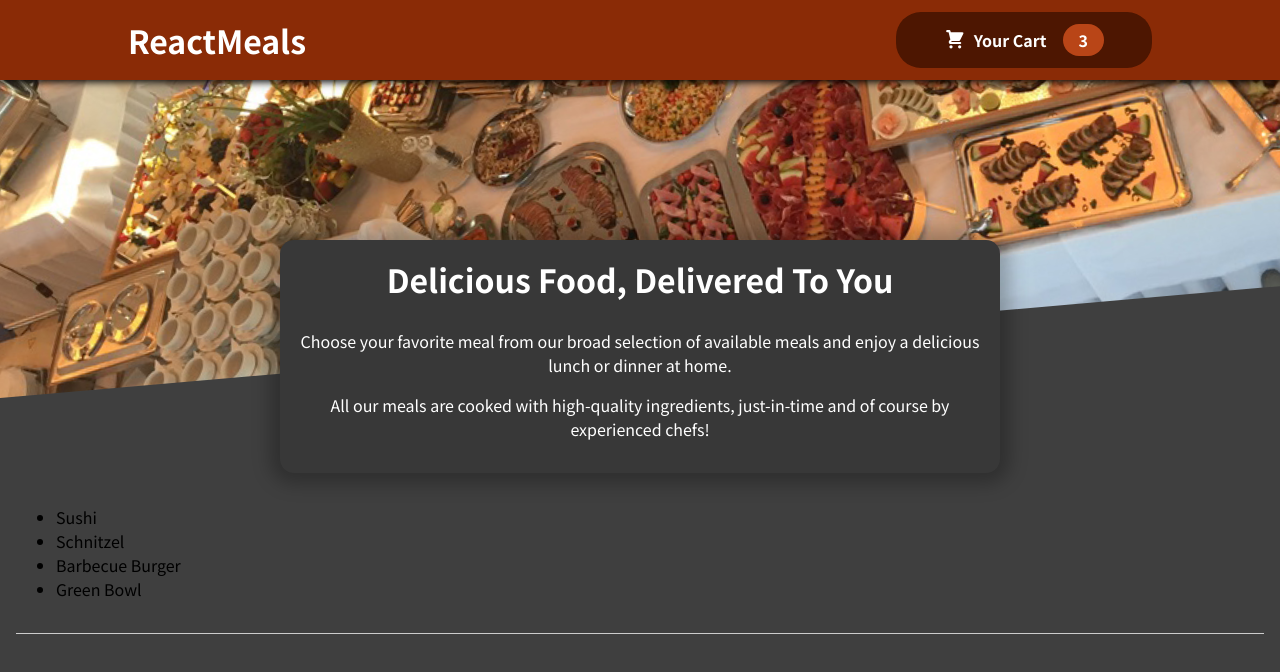
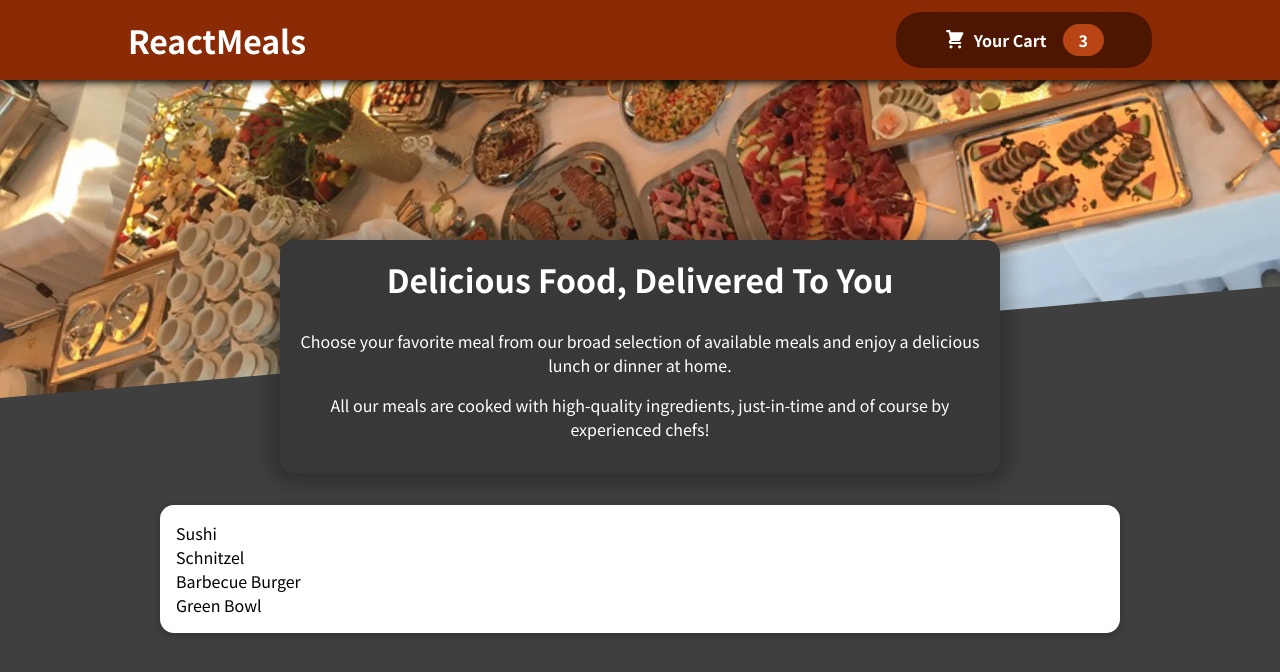
Before and after one commit to Taofeeq-akin/React-Guard, a React (Create React App) app: page / in a window 1280 px wide. Shown: the top 672 px of the page. Built offline with nearby package versions, Linux system fonts and the light colour scheme.

Commit message:
Add Card wrapper

```diff
--- a/src/Components/Meals/AvailableMeals.jsx
+++ b/src/Components/Meals/AvailableMeals.jsx
@@ -1,4 +1,6 @@
 import classes from "./AvailableMeals.module.css";
+
+import Card from "../UI/Card";
 
 const DUMMY_MEALS = [
   {
@@ -28,13 +30,15 @@ const DUMMY_MEALS = [
 ];
 
 const AvailableMeals = () => {
-    const mealsList = DUMMY_MEALS.map(meal => <li>{meal.name}</li> )
+  const mealsList = DUMMY_MEALS.map((meal) => <li>{meal.name}</li>);
 
-    return <section className={classes.meal}>
-        <ul>
-            {mealsList}
-        </ul>
+  return (
+    <section className={classes.meals}>
+      <Card>
+        <ul>{mealsList}</ul>
+      </Card>
     </section>
+  );
 };
 
 export default AvailableMeals;
--- a/src/Components/Meals/AvailableMeals.module.css
+++ b/src/Components/Meals/AvailableMeals.module.css
@@ -1,22 +1,24 @@
-.meal {
-  display: flex;
-  justify-content: space-between;
-  margin: 1rem;
-  padding-bottom: 1rem;
-  border-bottom: 1px solid #ccc;
+.meals {
+  max-width: 60rem;
+  width: 90%;
+  margin: 2rem auto;
+  animation: meals-appear 1s ease-out forwards;
 }
 
-.meal h3 {
-  margin: 0 0 0.25rem 0;
+.meals ul {
+  list-style: none;
+  margin: 0;
+  padding: 0;
 }
 
-.description {
-  font-style: italic;
+@keyframes meals-appear {
+  from {
+    opacity: 0;
+    transform: translateY(3rem);
+  }
+
+  to {
+    opacity: 1;
+    transform: translateY(0);
+  }
 }
-
-.price {
-  margin-top: 0.25rem;
-  font-weight: bold;
-  color: #ad5502;
-  font-size: 1.25rem;
-}
--- /dev/null
+++ b/src/Components/UI/Card.jsx
@@ -0,0 +1,7 @@
+import classes from "./Card.module.css";
+
+const Card = (props) => {
+  return <div className={classes.card}>{props.children}</div>;
+};
+
+export default Card;
--- /dev/null
+++ b/src/Components/UI/Card.module.css
@@ -0,0 +1,6 @@
+.card {
+    padding: 1rem;
+    box-shadow: 0 2px 8px rgba(0, 0, 0, 0.25);
+    border-radius: 14px;
+    background-color: white;
+  }
```
